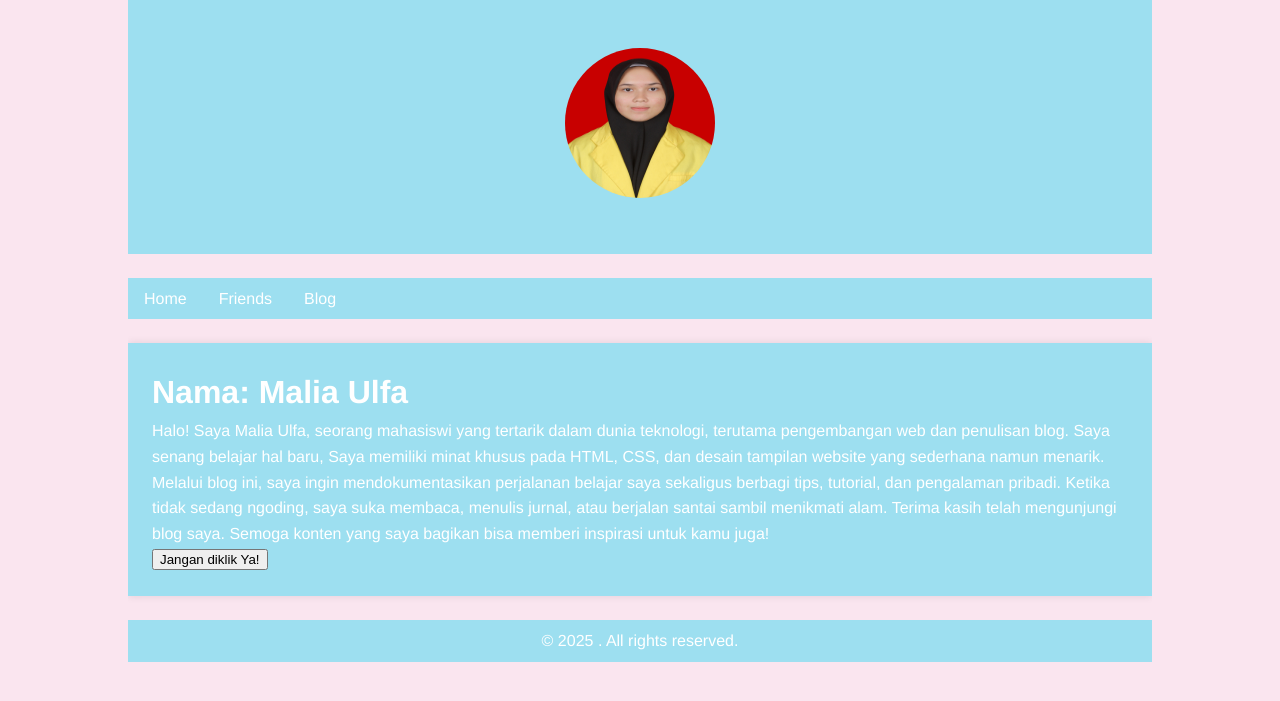
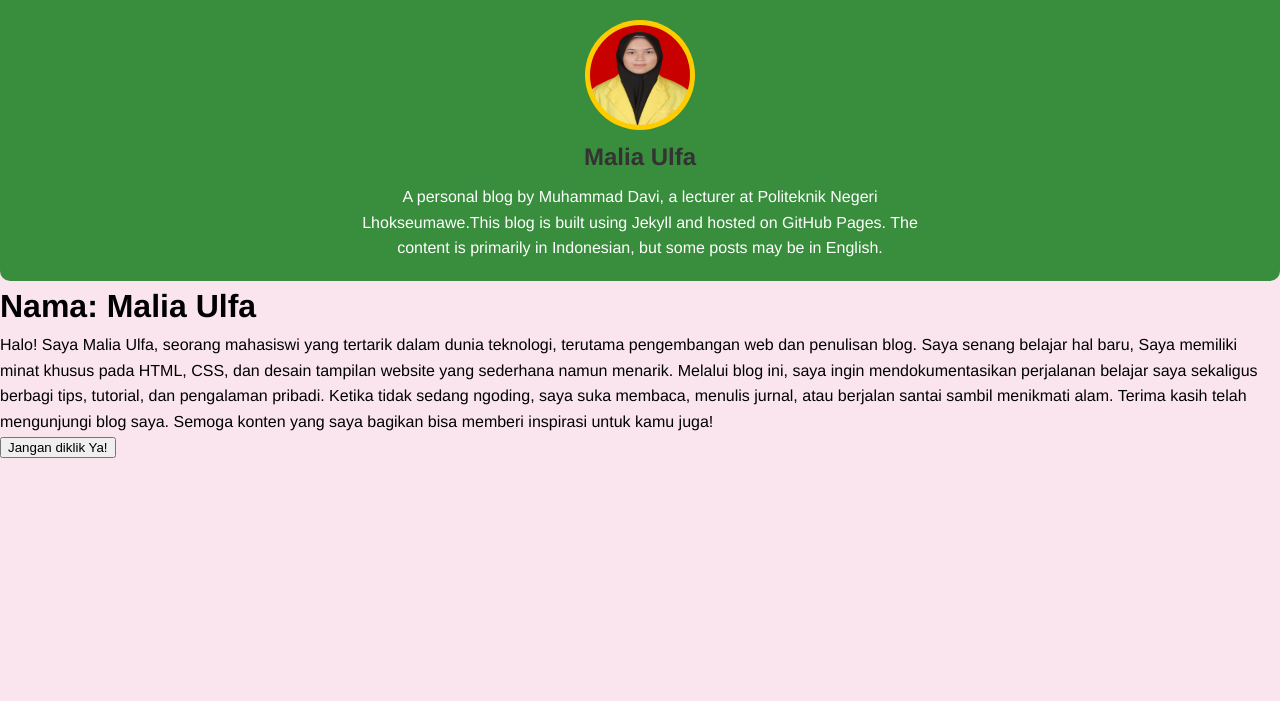
Before and after one commit to maliaulfa2/maliaulfa2.github.io, a Jekyll site: the page built from index.html, in a window 1280 px wide. Shown: the top 701 px of the page. Built offline with Jekyll 4.4.1, drawn with Linux system fonts in a browser that asks for light colours.

Commit message:
initial commit

```diff
--- a/_layouts/default.html
+++ b/_layouts/default.html
@@ -1,43 +1,25 @@
 <!DOCTYPE html>
-<html lang="en">
-<head>
+<html>
+  <head>
     <meta charset="UTF-8">
-    <meta name="viewport" content="width=device-width, initial-scale=1.0">
     <title>{{ page.title }}</title>
+    <link rel="stylesheet" href="/assets/css/styles.css">
+  </head>
+  <body>
 
-    <!--Stylesheet-->
-    <link rel="stylesheet" href="{{ site.baseurl }}/assets/css/styles.css">
+    <!-- Profil Header -->
+    <div style="text-align: center; background-color: #388e3c; color: white; padding: 20px; border-radius: 0 0 10px 10px;">
+      <img src="/assets/images/malia.jpg" alt="Foto Profil" style="border-radius: 50%; width: 100px; height: 100px; background-color: #ffcc00; padding: 5px;">
+      <h2>Malia Ulfa</h2>
+      <p style="max-width: 600px; margin: auto;">
+        A personal blog by Muhammad Davi, a lecturer at Politeknik Negeri Lhokseumawe.This blog is built using Jekyll and hosted on GitHub Pages. The content is primarily in Indonesian, but some posts may be in English.
+      </p>
+    </div>
 
-    <!--Favicon-->
-    <link rel="icon" href="{{ site.baseurl }}/assets/images/favicon.ico">
+    <!-- Ini untuk konten halaman seperti index.html -->
+    <div class="content">
+      {{ content }}
+    </div>
 
-    <!--JavaScript-->
-    <script src="{{ site.baseurl }}/assets/js/scripts.js"></script>
-
-    <!--Plugins-->
-    {% feed_meta %}
-    {% seo %}
-
-</head>
-<body>
-    <div class="container">
-        <header>
-            <img src="{{ site.baseurl }}/assets/images/malia.jpg" alt="Profile Picture" class="profile-picture">
-            <h1>{{ site.title }}</h1>
-            <p>{{ site.description }}</p>
-        </header>
-
-        <nav>
-            {% include navigation.html %}
-        </nav>
-
-        <main>
-            {{ content }}
-        </main>
-
-        <footer>
-            <p>&copy; {{ site.time | date: '%Y' }} {{ site.title }}. All rights reserved.</p>
-        </footer>
-    </div>
-</body>
+  </body>
 </html>
```
